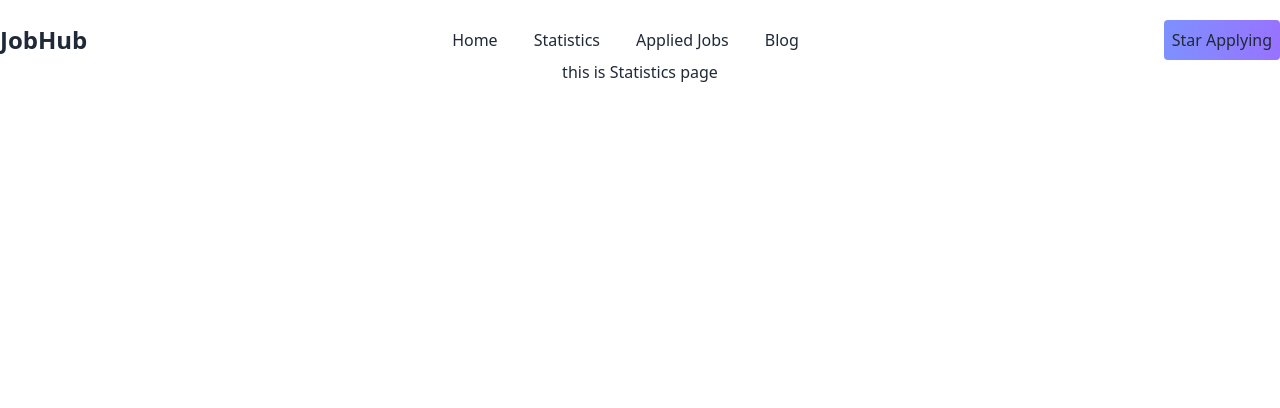
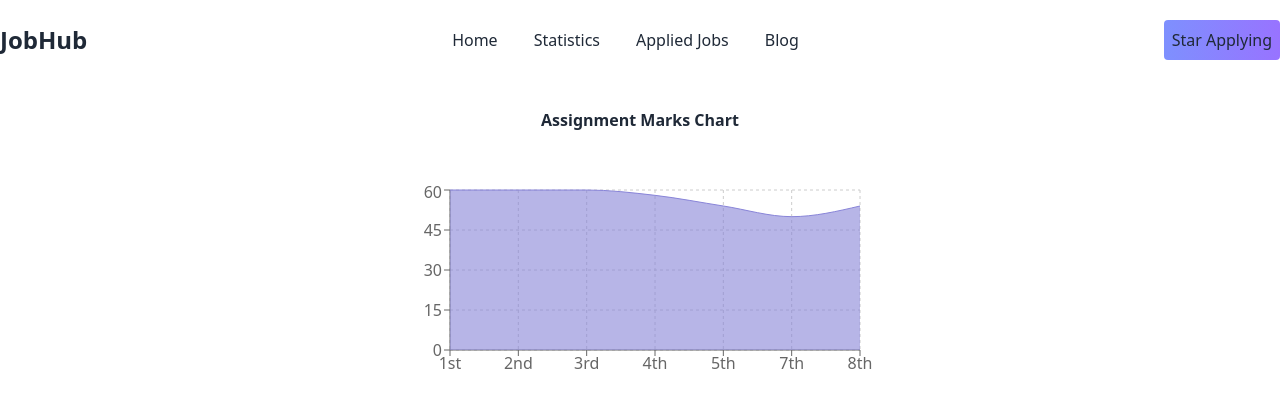
Before and after one commit to ayatbd/career-hub, a React (Vite) app: page /statistics in a window 1280 px wide. Shown: the top 408 px of the page. Built offline with nearby package versions, Linux system fonts and the light colour scheme.

Commit message:
added statistics and updated everything

```diff
--- a/src/Components/Custom.css
+++ b/src/Components/Custom.css
@@ -1,3 +1,8 @@
+.App {
+  font-family: sans-serif;
+  text-align: center;
+}
+
 .cornflower-blue{
     background: linear-gradient(90deg, #7E90FE 0%, #9873FF 100%);
 }
--- a/src/Components/Home.jsx
+++ b/src/Components/Home.jsx
@@ -9,7 +9,7 @@ import Jobs from "./Jobs";
 
 const Home = () => {
   const handleJobsCard = id => {
-    console.log(id)
+    // console.log(id)
   }
 
   const jobsData = useLoaderData();
--- a/src/Components/JobDetails.jsx
+++ b/src/Components/JobDetails.jsx
@@ -1,6 +1,11 @@
 import React from 'react';
+import { useLoaderData } from 'react-router-dom';
+// import { useLoaderData } from 'react-router-dom';
 
 const JobDetails = () => {
+    const jobId = useLoaderData();
+    // const jobId = useLoaderData()
+    console.log(jobId);
     return (
         <div>
             <h3>here are job details</h3>
--- a/src/Components/Jobs.jsx
+++ b/src/Components/Jobs.jsx
@@ -3,7 +3,7 @@ import { Link } from "react-router-dom";
 
 const Jobs = ({job, handleJobsCard}) => {
   const {id, picture, title, title_info, location, salary} = job
-    console.log(handleJobsCard)
+    // console.log(handleJobsCard)
 
   return (
     <div className="border flex flex-col justify-center items-start rounded-md p-10 space-y-3">
@@ -16,7 +16,7 @@ const Jobs = ({job, handleJobsCard}) => {
       <div className="flex gap-4">
           <h6>{location}</h6> <h6>{salary}</h6>
       </div>
-      <button onClick={() => handleJobsCard(id)} className="bg-violet-500 py-2 px-4 rounded hover:bg-violet-300"><Link to={`book/${id}`}>View Details</Link></button>
+      <button className="bg-violet-500 py-2 px-4 rounded hover:bg-violet-300"><Link to={`/${id}`}>View Details</Link></button>
 
     </div>
   );
--- a/src/Components/Statistics.jsx
+++ b/src/Components/Statistics.jsx
@@ -1,12 +1,84 @@
-import React from 'react';
+import React from "react";
+import "../Components/Custom.css";
+import {
+  AreaChart,
+  Area,
+  XAxis,
+  YAxis,
+  CartesianGrid,
+  Tooltip,
+} from "recharts";
+const Statistics = () => {
+  const data = [
+    {
+      name: "1st",
+      uv: 60,
+      pv: 2400,
+      amt: 2400,
+    },
+    {
+      name: "2nd",
+      uv: 60,
+      pv: 1398,
+      amt: 2210,
+    },
+    {
+      name: "3rd",
+      uv: 60,
+      pv: 9800,
+      amt: 2290,
+    },
+    {
+      name: "4th",
+      uv: 58,
+      pv: 3908,
+      amt: 2000,
+    },
+    {
+      name: "5th",
+      uv: 54,
+      pv: 4800,
+      amt: 2181,
+    },
+    {
+      name: "7th",
+      uv: 50,
+      pv: 3800,
+      amt: 2500,
+    },
+    {
+      name: "8th",
+      uv: 54,
+      pv: 4300,
+      amt: 2100,
+    },
+  ];
 
-const Statistics = () => {
-
-    return (
-        <div>
-            <h3>this is Statistics page</h3>
-        </div>
-    );
+  return (
+    <div className="mt-12">
+      <h4 className="font-bold mb-4">Assignment Marks Chart</h4>
+      <div className="mt-12 flex justify-center items-center">
+        <AreaChart
+          width={500}
+          height={200}
+          data={data}
+          syncId="anyId"
+          margin={{
+            top: 10,
+            right: 30,
+            left: 0,
+            bottom: 0,
+          }}
+        >
+          <CartesianGrid strokeDasharray="3 3" />
+          <XAxis dataKey="name" />
+          <YAxis />
+          <Tooltip />
+          <Area type="monotone" dataKey="uv" stroke="#8884d8" fill="#8884d8" />
+        </AreaChart>
+      </div>
+    </div>
+  );
 };
 
 export default Statistics;
--- a/src/main.jsx
+++ b/src/main.jsx
@@ -22,9 +22,9 @@ const router = createBrowserRouter([
         loader: () => fetch("jobInfo.json"),
       },
       {
-        path: "Home/:id",
+        path: "/:jobId",
         element: <JobDetails></JobDetails>,
-        loader: ( {params} ) => fetch(`jobInfo.json`),
+        loader: ({params}) => fetch(`jobInfo.json/${params.friendId}`)
       },
       {
         path: "/blog",
```
